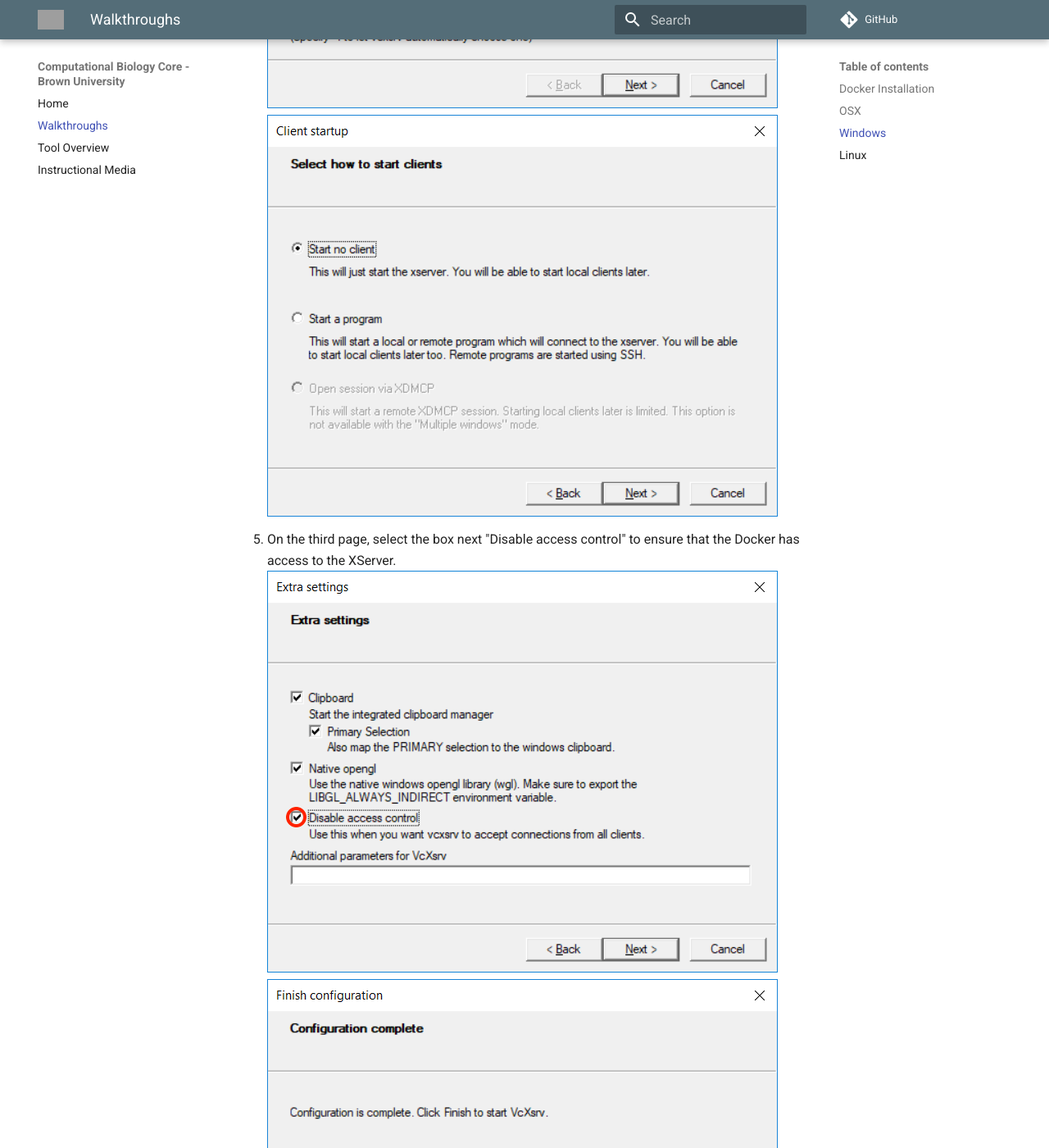
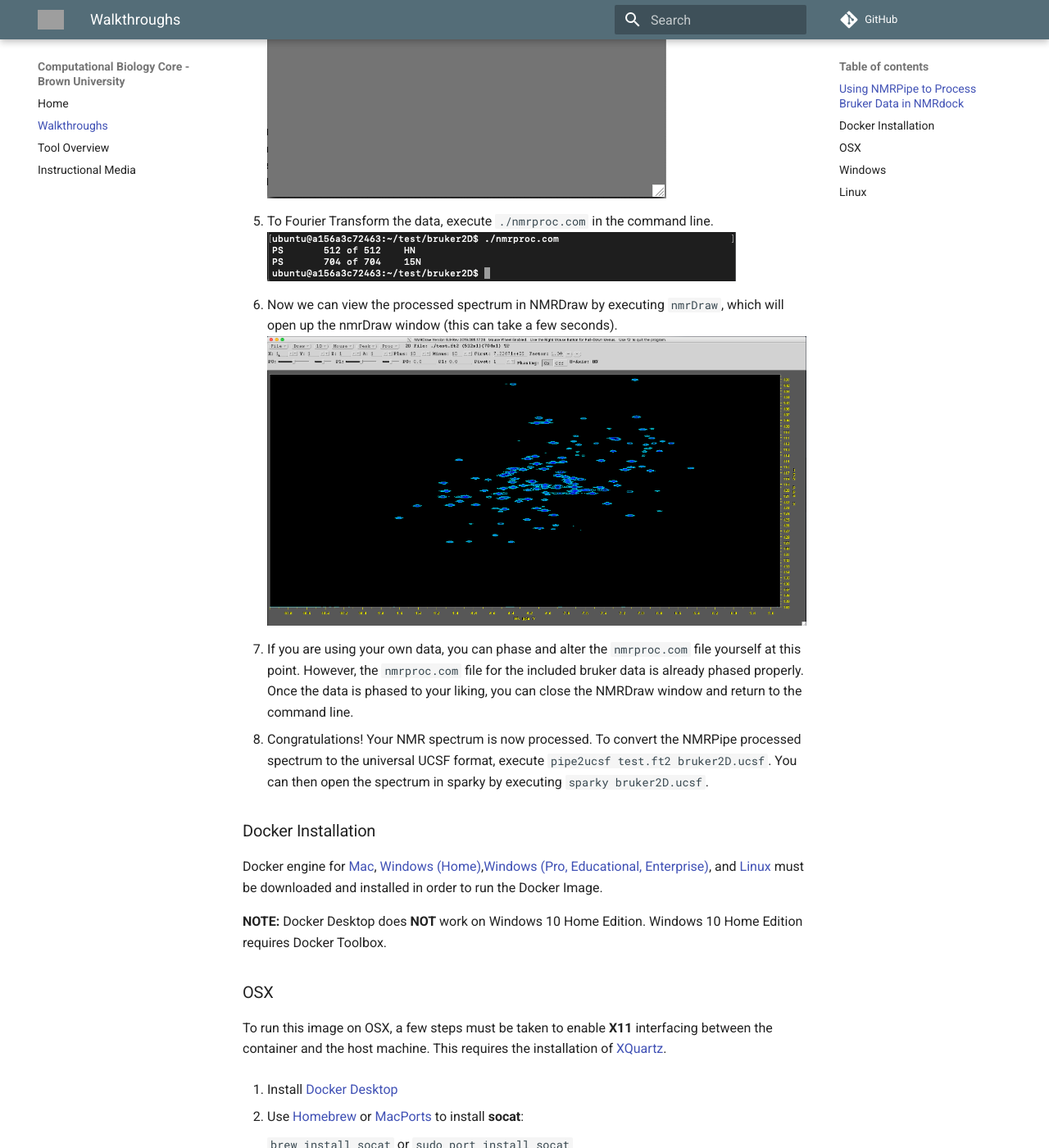
Before and after one commit to compbiocore/nmrdock, an MkDocs documentation site: the page built from docs/walkthroughs.md, in a window 1280 px wide and 1400 px high, scrolled down 1815 px. Shown: the whole window at 82% size. Built offline with MkDocs 1.6.1 and Material for MkDocs 9.7.7, drawn with Linux system fonts in a browser that asks for light colours; comment, search, counter and statistics services are not loaded; some of the changed text lies outside the part shown; grey boxes are pictures that could not be loaded.

Commit message:
Add tutorial to walkthrough.md

```diff
--- a/docs/walkthroughs.md
+++ b/docs/walkthroughs.md
@@ -1,4 +1,24 @@
 # NMRdock Walkthrough
+
+### Using NMRPipe to Process Bruker Data in NMRdock
+1. Change the directory into your dataset. NMRdock is able to access your computer through `/home/ubuntu/data`. For the purposes of this tutorial, we are going to use the test data by typing into the command line:
+
+	`cd /home/ubuntu/test/bruker2D`
+
+2. Once we are in the folder with our data, type the command `bruker` and the bruker command window will open up.
+![Bruker](https://github.com/compbiocore/nmrdock/raw/master/docs/assets/brukerScreenShot.png)
+
+3. Read in the parameters by pressing the **Read Parameters** button.
+![Bruker Read Parameters](https://github.com/compbiocore/nmrdock/raw/master/docs/assets/brukerScreenShotread.png)
+
+4. Check to make sure that the parameters were read in correctly and update any values that need to be updated. Then press **Save Script** followed by **Execute Script** and the script will be executed to convert your Bruker formatted data into NMRPipe. You can then close the window and return to the command line.
+![Bruker](https://github.com/compbiocore/nmrdock/raw/master/docs/assets/brukerScreenShotfid.png)
+5. To Fourier Transform the data, execute `./nmrproc.com` in the command line.
+![nmrproc.com](https://github.com/compbiocore/nmrdock/raw/master/docs/assets/brukerScreenShotnmrproc.png)
+6. Now we can view the processed spectrum in NMRDraw by executing `nmrDraw`, which will open up the nmrDraw window (this can take a few seconds).
+![Bruker](https://github.com/compbiocore/nmrdock/raw/master/docs/assets/bruker2DnmrDraw.png)
+7. If you are using your own data, you can phase and alter the `nmrproc.com` file yourself at this point. However, the `nmrproc.com` file for the included bruker data is already phased properly. Once the data is phased to your liking, you can close the NMRDraw window and return to the command line.
+8. Congratulations! Your NMR spectrum is now processed. To convert the NMRPipe processed spectrum to the universal UCSF format, execute `pipe2ucsf test.ft2 bruker2D.ucsf`. You can then open the spectrum in sparky by executing `sparky bruker2D.ucsf`.
 
 ### Docker Installation
 
```
